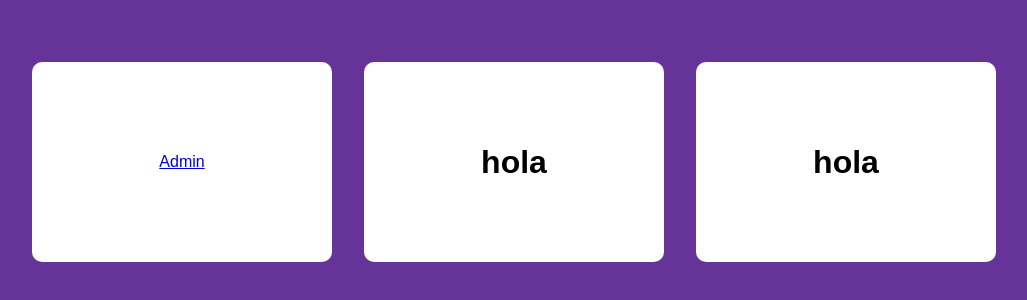
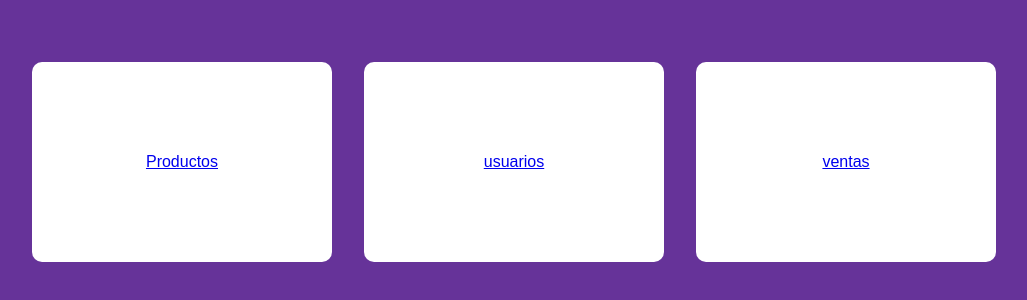
Before and after one commit to nandostiwar/2024-1-FullStack, a React (Vite) app in the folder proyecto-restaurante/front/: page /Menu in a window 1280 px wide. Shown: the part 238-538 px from the top of the page, without its empty margins (126-1153 px from the left). Built offline with nearby package versions, Linux system fonts and the light colour scheme; a web font is replaced by a local one.

Commit message:
acomodando pestañas

```diff
--- a/proyecto-restaurante/front/src/componentes/admin/menu.jsx
+++ b/proyecto-restaurante/front/src/componentes/admin/menu.jsx
@@ -8,14 +8,18 @@ const Menu = () => {
         <div className="hoola">
           <div>
             <NavLink to="/adminHome" activeClassName="active">
-              Admin
+              Productos
             </NavLink>
           </div>
           <div>
-            <h1>hola</h1>
+          <NavLink to="/usuariosHome" activeClassName="active">
+              usuarios
+            </NavLink>
           </div>
           <div>
-            <h1>hola</h1>
+          <NavLink to="/ventasHome" activeClassName="active">
+              ventas
+            </NavLink>
           </div>
         </div>
       </div>
```
